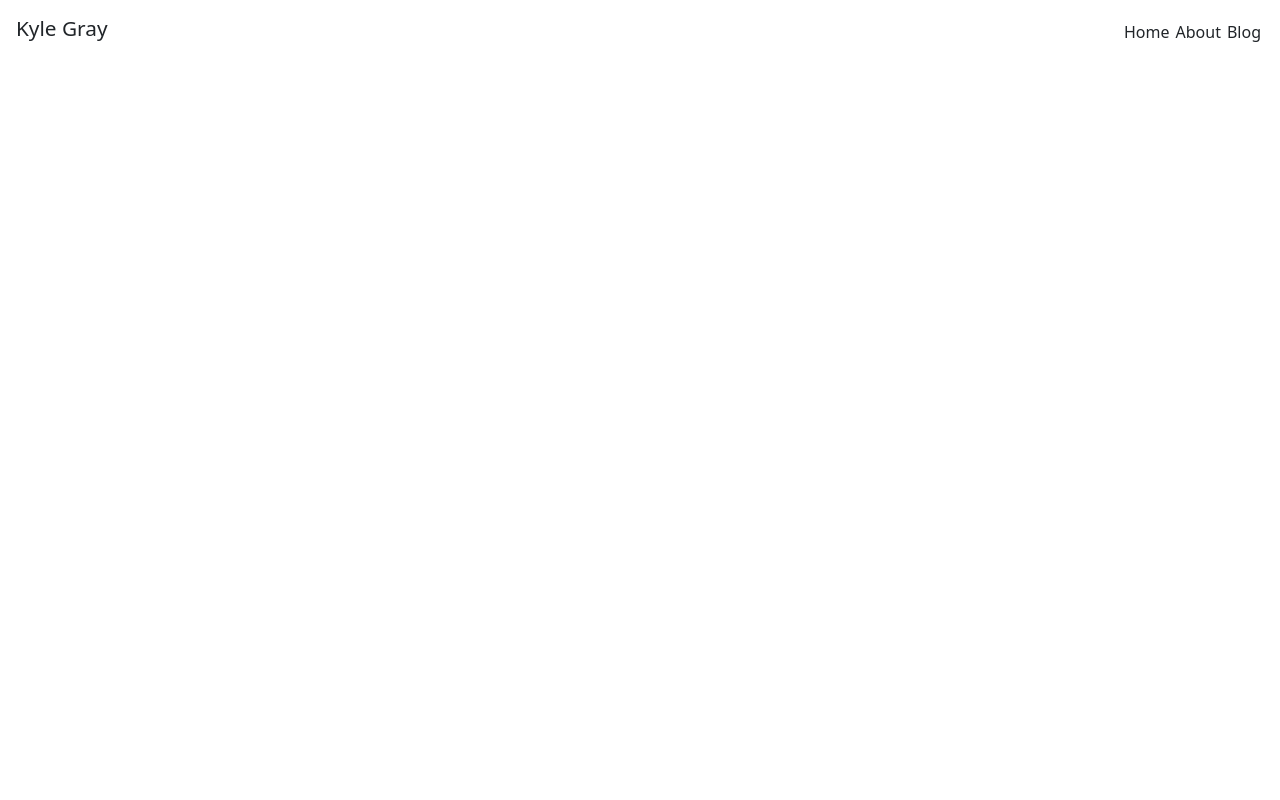
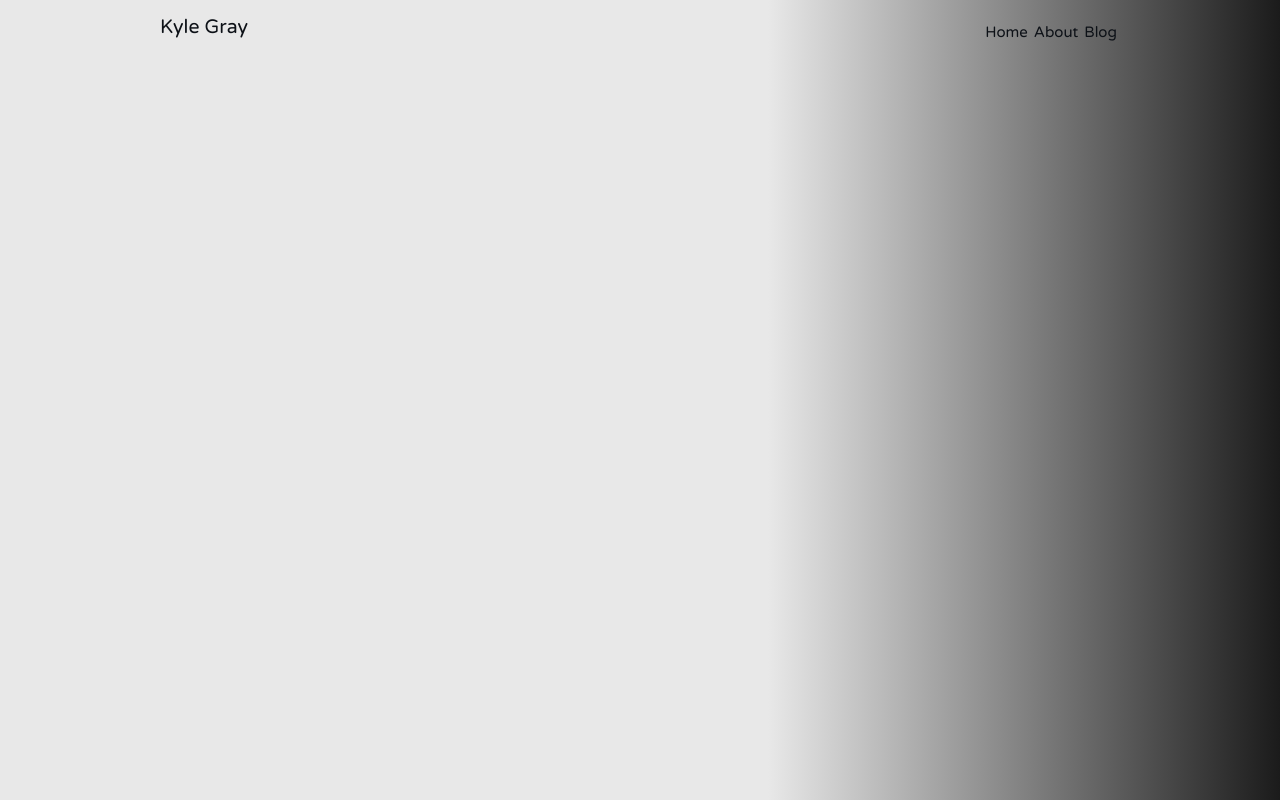
Before and after one commit to kgrayallday/kylegray.ca, a Vue app: page /blog in a window 1280 px wide. Built offline with nearby package versions, Linux system fonts and the light colour scheme.

Commit message:
add google font and update css

```diff
--- a/src/assets/main.css
+++ b/src/assets/main.css
@@ -1,25 +1,83 @@
 @import './base.css';
 @import 'bootstrap/dist/css/bootstrap.min.css';
+@import url('https://fonts.googleapis.com/css2?family=Varela+Round&display=swap');
 
+/* some sane defaults */
+*,
+*::before,
+*::after {
+  box-sizing: border-box;
+  margin: 0;
+  font-weight: normal;
+}
 body {
-  background-color: var(--gruv-gb-dark);
+  min-height: 100vh;
+  background-image: linear-gradient(to right, var(--kg-bg) 60%, var(--kg-bg-2));
+  color: var(--kg-fg);
+  transition:
+    color 0.5s,
+    background-color 0.5s;
+  line-height: 1.6;
+  font-family:
+    "Varela Round",
+    -apple-system,
+    'Segoe UI',
+    Roboto,
+    'Fira Sans',
+    'Droid Sans',
+    'Helvetica Neue',
+    sans-serif;
+  font-size: 15px;
+  text-rendering: optimizeLegibility;
+  -webkit-font-smoothing: antialiased;
+  -moz-osx-font-smoothing: grayscale;
+}
+ul, ol {
+  list-style: none;
+}
+img, picture, video, canvas, svg {
+  max-width: 100%;
+  display: block;
+}
+button, a {
+  user-select: none;
 }
 
 #app {
   margin: 0 auto;
   padding: 1rem;
   font-weight: normal;
-  min-width:100%;
   max-width:992px;
 }
 
 h1, h2, h3, h4, h5, p {
-  color: var(--gruv-fg-dark);
+  color: var(--kg-fg);
+}
+.text-red {
+  color: var(--kg-red);
+}
+.text-comment {
+  color: var(--kg-comment);
+}
+.text-mute {
+  color: var(--kg-comment);
+}
+.var {
+  color: var(--kg-red);
+}
+.op {
+  color: var(--kg-teal);
+}
+.brace {
+  color: var(--kg-teal);
+}
+.string {
+  color: var(--kg-green);
 }
 
 a {
   text-decoration: none;
-  color: var(--color-text-primary);
+  color: var(--kg-fg);
   transition: 0.4s;
   padding: 3px;
 }
```
